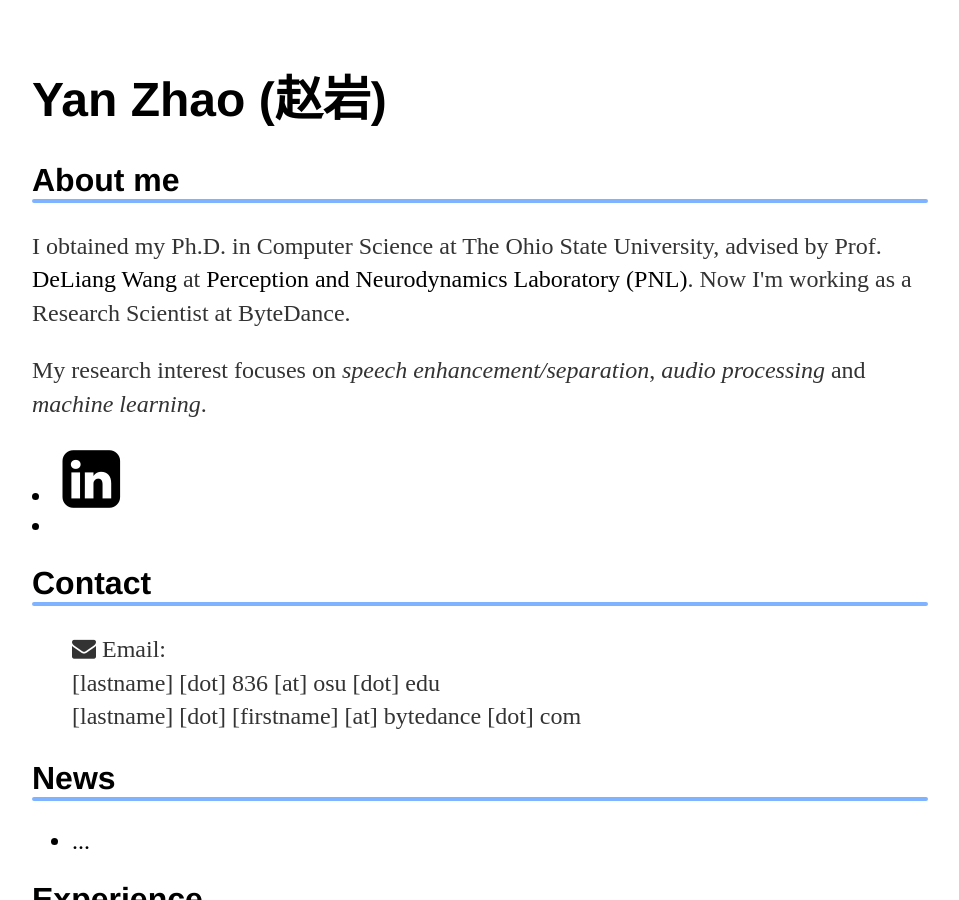
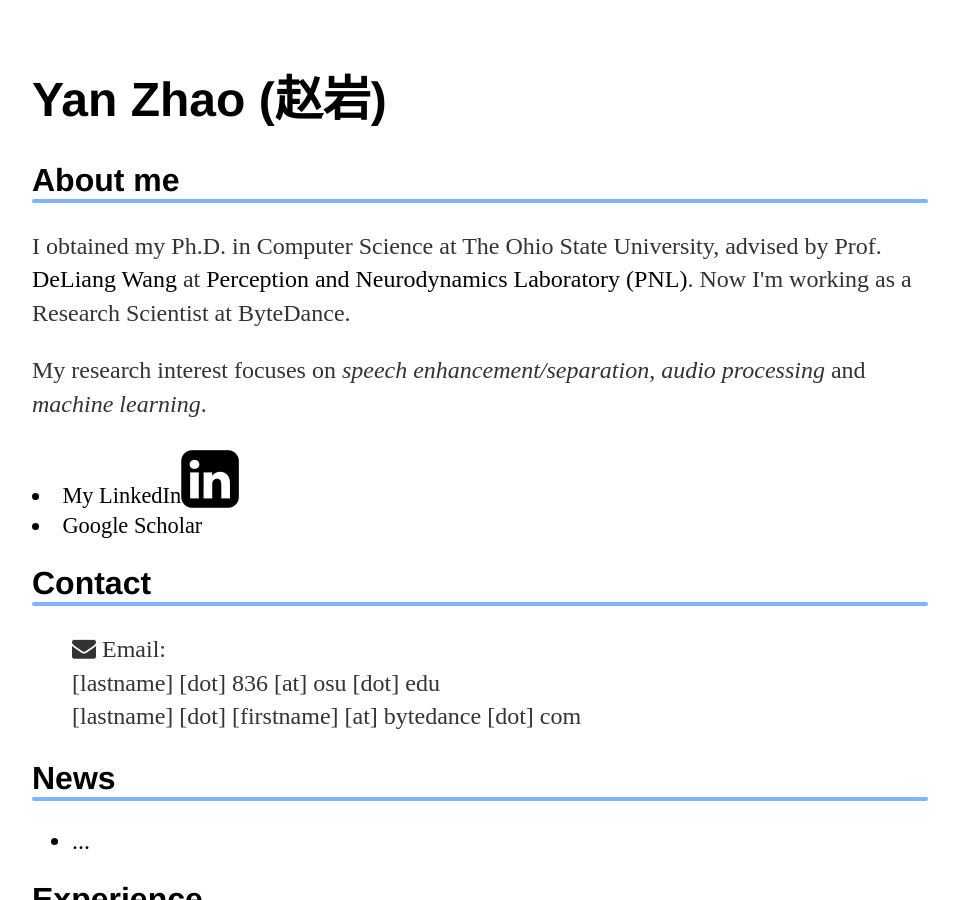
Before and after one commit to cliffzhao/cliffzhao.github.io, a Jekyll site: the page built from index.html, in a window 1280 px wide and 900 px high. Shown: the whole window, without its empty margins (160-1119 px from the left). Built offline with Jekyll 4.4.1, drawn with Linux system fonts in a browser that asks for light colours; a style sheet for code colours, icons or effects is not loaded.

Commit message:
Update index.html

```diff
--- a/index.html
+++ b/index.html
@@ -20,9 +20,9 @@
 	</p>
 
 	<div align="left">
-		<li><a href="https://www.linkedin.com/in/yan-zhao-8785a356/"><i class="fa fa-linkedin-square fa-3x"></i></a></li>
+		<li>My LinkedIn<a href="https://www.linkedin.com/in/yan-zhao-8785a356/"><i class="fa fa-linkedin-square fa-3x"></i></a></li>
 
-		<li><a href="https://scholar.google.com/citations?user=cHzLMDEAAAAJ&hl=zh-CN" target="_blank"><i class="ai ai-google-scholar-square ai-3x"></i></a></li>
+		<li>Google Scholar<a href="https://scholar.google.com/citations?user=cHzLMDEAAAAJ&hl=zh-CN" target="_blank"><i class="ai ai-google-scholar-square ai-3x"></i></a></li>
 	</div>
 
     <h2>Contact</h2>
```
